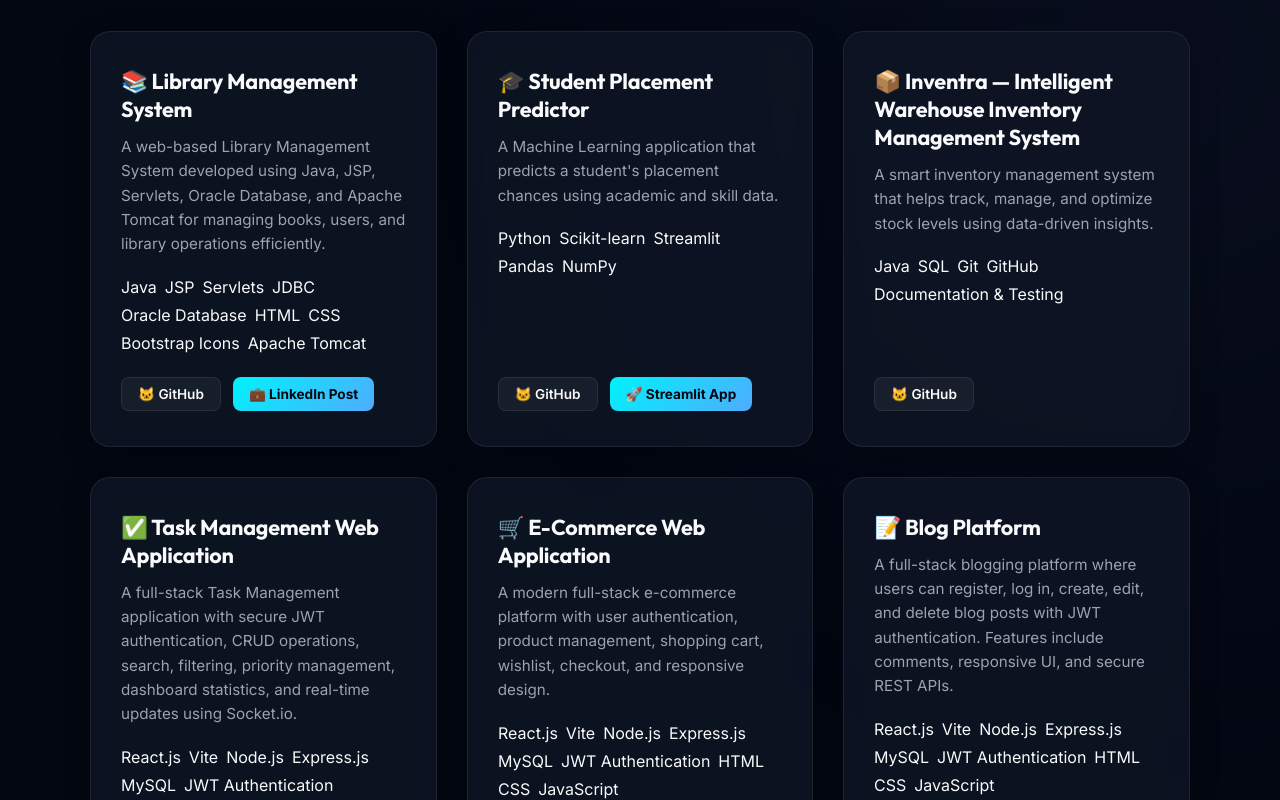
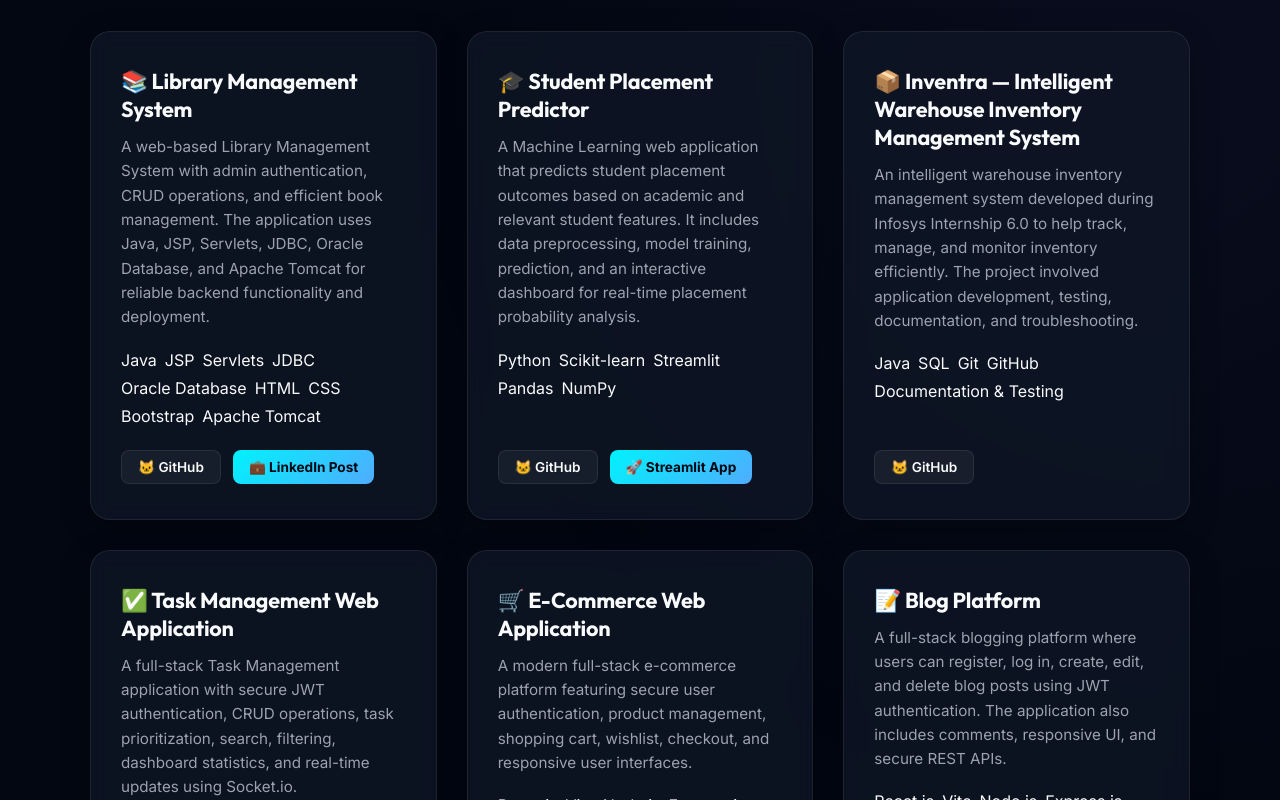
Before and after one commit to Chintala-Keerthana/My-Portfolio, a React (Create React App) app in the folder frontend/: page / in a window 1280 px wide. Shown: the part 3000-3800 px from the top of the page. Built offline with nearby package versions, Linux system fonts and the light colour scheme.

Commit message:
Update projects section

```diff
--- a/frontend/src/components/Projects.js
+++ b/frontend/src/components/Projects.js
@@ -5,18 +5,19 @@ const fallbackProjects = [
   {
     title: "📚 Library Management System",
     description:
-      "A web-based Library Management System developed using Java, JSP, Servlets, Oracle Database, and Apache Tomcat for managing books, users, and library operations efficiently.",
+      "A web-based Library Management System with admin authentication, CRUD operations, and efficient book management. The application uses Java, JSP, Servlets, JDBC, Oracle Database, and Apache Tomcat for reliable backend functionality and deployment.",
     technologies:
-      "Java, JSP, Servlets, JDBC, Oracle Database, HTML, CSS, Bootstrap Icons, Apache Tomcat",
+      "Java, JSP, Servlets, JDBC, Oracle Database, HTML, CSS, Bootstrap, Apache Tomcat",
     github_link:
       "https://github.com/Chintala-Keerthana/Library-Management-System",
     live_link:
       "https://www.linkedin.com/posts/chintala-keerthana-916668321_java-jsp-servlets-ugcPost-7475776298372521984-xgEA/?utm_source=social_share_send&utm_medium=android_app&rcm=ACoAAFFu-SIBihBX_NagXMzVqi29kWx1YTaExo4",
   },
+
   {
     title: "🎓 Student Placement Predictor",
     description:
-      "A Machine Learning application that predicts a student's placement chances using academic and skill data.",
+      "A Machine Learning web application that predicts student placement outcomes based on academic and relevant student features. It includes data preprocessing, model training, prediction, and an interactive dashboard for real-time placement probability analysis.",
     technologies:
       "Python, Scikit-learn, Streamlit, Pandas, NumPy",
     github_link:
@@ -24,20 +25,22 @@ const fallbackProjects = [
     live_link:
       "https://student-placement-prediction-chintala-keerthana-2026.streamlit.app/",
   },
+
   {
     title: "📦 Inventra — Intelligent Warehouse Inventory Management System",
     description:
-      "A smart inventory management system that helps track, manage, and optimize stock levels using data-driven insights.",
+      "An intelligent warehouse inventory management system developed during Infosys Internship 6.0 to help track, manage, and monitor inventory efficiently. The project involved application development, testing, documentation, and troubleshooting.",
     technologies:
       "Java, SQL, Git, GitHub, Documentation & Testing",
     github_link:
       "https://github.com/Chintala-Keerthana/Inventra-Inventory-Management-System",
     live_link: "",
   },
+
   {
     title: "✅ Task Management Web Application",
     description:
-      "A full-stack Task Management application with secure JWT authentication, CRUD operations, search, filtering, priority management, dashboard statistics, and real-time updates using Socket.io.",
+      "A full-stack Task Management application with secure JWT authentication, CRUD operations, task prioritization, search, filtering, dashboard statistics, and real-time updates using Socket.io.",
     technologies:
       "React.js, Vite, Node.js, Express.js, MySQL, JWT Authentication, Socket.io, HTML, CSS, JavaScript",
     github_link:
@@ -45,10 +48,11 @@ const fallbackProjects = [
     live_link:
       "https://keerthi-task-manager.vercel.app/",
   },
+
   {
     title: "🛒 E-Commerce Web Application",
     description:
-    "A modern full-stack e-commerce platform with user authentication, product management, shopping cart, wishlist, checkout, and responsive design.",
+      "A modern full-stack e-commerce platform featuring secure user authentication, product management, shopping cart, wishlist, checkout, and responsive user interfaces.",
     technologies:
       "React.js, Vite, Node.js, Express.js, MySQL, JWT Authentication, HTML, CSS, JavaScript",
     github_link:
@@ -56,14 +60,16 @@ const fallbackProjects = [
     live_link:
       "https://thiran-shop.vercel.app/shop",
   },
+
   {
     title: "📝 Blog Platform",
     description:
-      "A full-stack blogging platform where users can register, log in, create, edit, and delete blog posts with JWT authentication. Features include comments, responsive UI, and secure REST APIs.",
+      "A full-stack blogging platform where users can register, log in, create, edit, and delete blog posts using JWT authentication. The application also includes comments, responsive UI, and secure REST APIs.",
     technologies:
       "React.js, Vite, Node.js, Express.js, MySQL, JWT Authentication, HTML, CSS, JavaScript",
     github_link:
-      "https://github.com/Chintala-Keerthana/Blog-Platform"
+      "https://github.com/Chintala-Keerthana/Blog-Platform",
+    live_link: "",
   },
 ];
 
@@ -85,7 +91,9 @@ function Projects() {
           if (Array.isArray(project.technologies)) {
             tags = project.technologies;
           } else if (typeof project.technologies === "string") {
-            tags = project.technologies.split(",").map((t) => t.trim());
+            tags = project.technologies
+              .split(",")
+              .map((t) => t.trim());
           } else if (project.tags) {
             tags = project.tags;
           }
```
Lines whose indentation alone changed are shown as unchanged.
